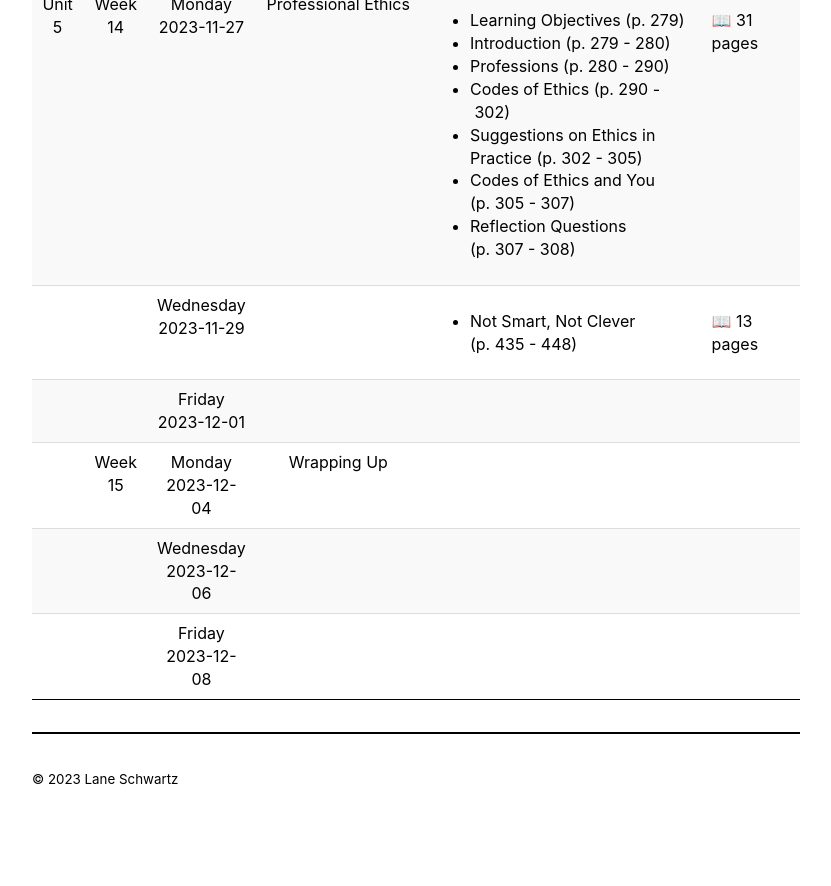
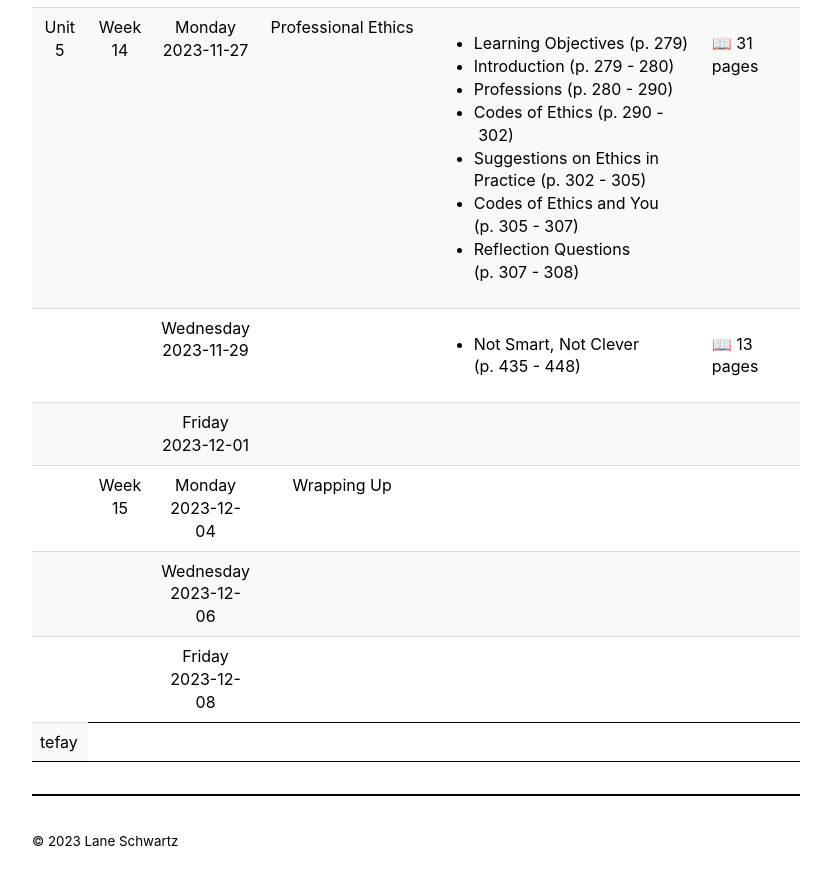
Before and after one commit to 2023-Fall-UAF-CS371/-2023-Fall-UAF-CS371.github.io, a Jekyll site: the page built from schedule.md, in a window 1280 px wide and 900 px high, scrolled down 5199 px. Shown: the top 886 px of the window, without its empty margins (224-1055 px from the left). Built offline with Jekyll 4.4.1, drawn with Linux system fonts in a browser that asks for light colours; before the commit the page ends 6037 px from its top, so only the background shows below that.

Commit message:
Debug final entry in table

```diff
--- a/schedule.md
+++ b/schedule.md
@@ -109,6 +109,8 @@ layout: default
 
     {% endfor %}
 
+  <tr><td>tefay</td></tr>
+
   </tbody>
 
 </table>
```
